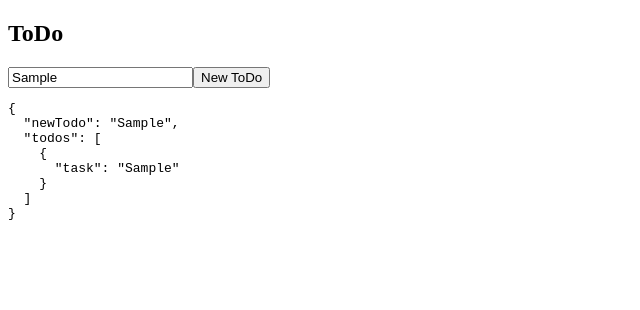
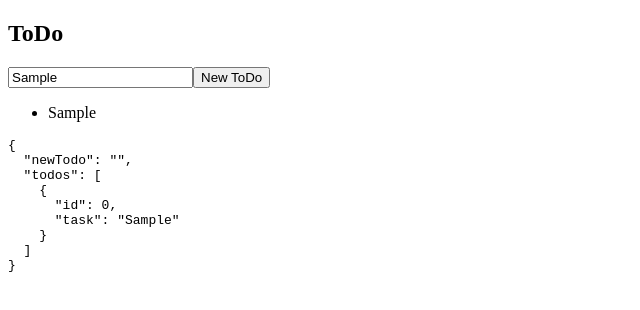
Before and after one commit to R-Tsukada/vue-todo, a plain HTML site: page index.html in a window 1280 px wide. Both pictures are taken after typing "Sample" into the empty fields and a click on the button "New ToDo". Shown: the whole page, without its empty margins (0-640 px from the left). Drawn offline with nearby package versions, Linux system fonts and the light colour scheme.

Commit message:
保存したデータの一覧を表示

```diff
--- a/index.html
+++ b/index.html
@@ -9,9 +9,14 @@
 <div id="app">
   <h2>ToDo</h2>
   <form v-on:submit.prevent>
-    <input type="text" v-model="newTodo">
+    <input type="text" ref="task">
     <button v-on:click="addTask">New ToDo</button>
   </form>
+  <ul>
+    <li v-for="todo in todos">
+      <span>{{ todo.task }}</span>
+    </li>
+  </ul>
   <pre>{{ $data }}</pre>
 </div>
 <script src="https://unpkg.com/vue@3.1.5"></script>
--- a/js/main.js
+++ b/js/main.js
@@ -19,14 +19,15 @@ const app = Vue.createApp({
     todos: todoStorage.fetch(),
   }),
   methods: {
-    addTask: function(event) {
-      console.log('success')
-      let todo = {
-        task: this.newTodo,
-      }
-      this.todos.push(todo)
+    addTask: function(event, value) {
+      let task = this.$refs.task
+      this.todos.push({
+        id: todoStorage.uid++,
+        task: task.value
+      })
     }
   },
+
   watch: {
     todos: {
       handler: function(todos) {
```
